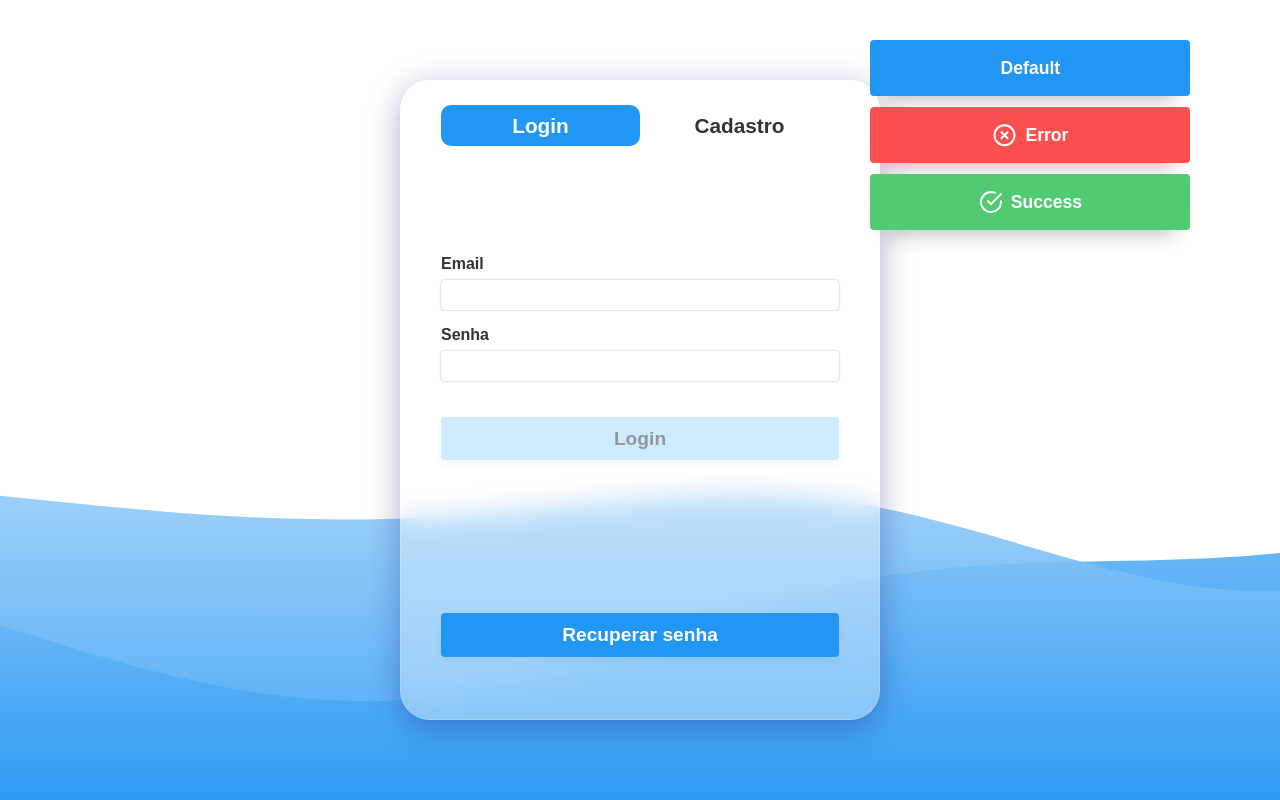
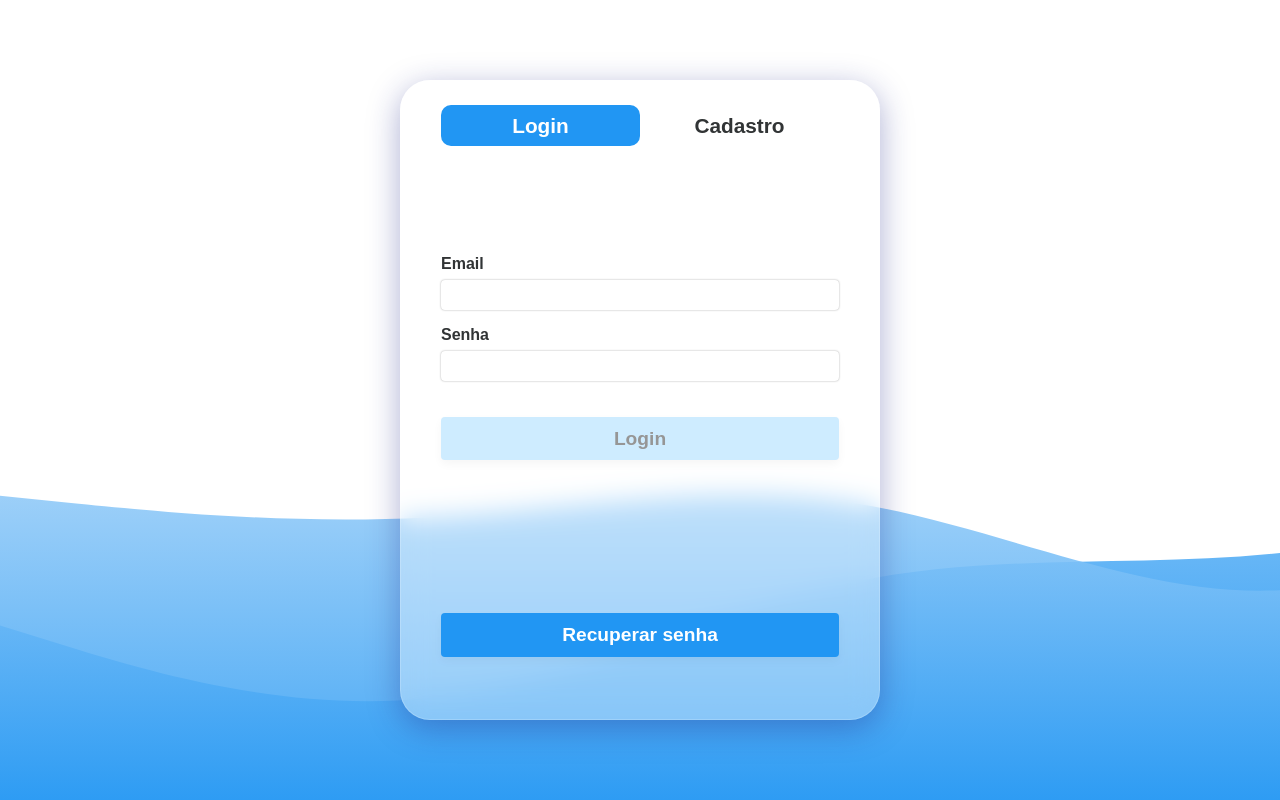
Before and after one commit to araujo21x/chat_react_front, a React (Vite) app: page / in a window 1280 px wide. Built offline with nearby package versions, Linux system fonts and the light colour scheme.

Commit message:
[Feature] Toast add

```diff
--- a/src/components/Toast/ToastContainer/index.tsx
+++ b/src/components/Toast/ToastContainer/index.tsx
@@ -1,21 +1,42 @@
-import { useState } from 'react';
+/* eslint-disable @typescript-eslint/no-unsafe-member-access */
+/* eslint-disable @typescript-eslint/no-unsafe-assignment */
+import { useCallback, useEffect, useState } from 'react';
 import ToastMessage from '../ToastMessage';
 import { Container } from './styles';
+import IToast from '../../../utils/types/event/IToast';
+import { toastEventManager } from '../../../utils/toast';
 
 export default function ToastContainer() {
-	const [messages] = useState([
-		{ id: Math.random(), text: 'Default', type: 'default' },
-		{ id: Math.random(), text: 'Error', type: 'danger' },
-		{ id: Math.random(), text: 'Success', type: 'success' },
-	]);
+	const [messages, setMessages] = useState<IToast[]>([]);
+
+	useEffect(() => {
+		function handlerAddToast(payload: IToast) {
+			setMessages((prevState: IToast[]) => [
+				...prevState,
+				{ id: Math.random(), ...payload },
+			]);
+		}
+
+		toastEventManager.on('addtoast', handlerAddToast);
+
+		return () => {
+			toastEventManager.removeListener('addtoast', handlerAddToast);
+		};
+	}, []);
+
+	const handlerRemoveMessage = useCallback((id: number) => {
+		setMessages((prevState: IToast[]) =>
+			prevState.filter((message: IToast) => message.id !== id)
+		);
+	}, []);
 
 	return (
 		<Container>
 			{messages.map((message) => (
 				<ToastMessage
 					key={message.id}
-					text={message.text}
-					type={message.type as 'default' | 'danger' | 'success'}
+					onRemoveMessage={handlerRemoveMessage}
+					message={message}
 				/>
 			))}
 		</Container>
--- a/src/components/Toast/ToastMessage/index.tsx
+++ b/src/components/Toast/ToastMessage/index.tsx
@@ -1,18 +1,39 @@
 import { Container } from './styles';
 import xCircleIcon from '../../../assets/icons/x-circle.svg';
 import checkCircleIcon from '../../../assets/icons/check-circle.svg';
+import IToast from '../../../utils/types/event/IToast';
+import { useEffect } from 'react';
 
 interface IToastMessage {
-	text: string;
-	type: 'default' | 'danger' | 'success';
+	message: IToast;
+	onRemoveMessage: (id: number) => void;
 }
 
-export default function ToastMessage({ text, type }: IToastMessage) {
+export default function ToastMessage({
+	onRemoveMessage,
+	message,
+}: IToastMessage) {
+	useEffect(() => {
+		const timeoutId = setTimeout(() => {
+			onRemoveMessage(message.id as number);
+		}, message.duration || 5000);
+
+		return () => {
+			clearTimeout(timeoutId);
+		};
+	}, [message, onRemoveMessage]);
+
+	function handlerRemoveToast() {
+		onRemoveMessage(message.id as number);
+	}
+
 	return (
-		<Container type={type}>
-			{type === 'danger' && <img src={xCircleIcon} alt="error" />}
-			{type === 'success' && <img src={checkCircleIcon} alt="success" />}
-			<strong>{text}</strong>
+		<Container type={message.type} onClick={handlerRemoveToast}>
+			{message.type === 'danger' && <img src={xCircleIcon} alt="error" />}
+			{message.type === 'success' && (
+				<img src={checkCircleIcon} alt="success" />
+			)}
+			<strong>{message.text}</strong>
 		</Container>
 	);
 }
--- a/src/components/Toast/ToastMessage/styles.ts
+++ b/src/components/Toast/ToastMessage/styles.ts
@@ -18,9 +18,9 @@ const containerVariants = {
 
 export const Container = styled.div<IContainerProps>`
 	width: 20rem;
-	height: 3.5rem;
-	max-height: 7.5rem;
-	padding: 1rem 2rem;
+	min-height: 5rem;
+	max-height: 12rem;
+	padding: 1.2rem 2rem;
 	background: ${({ theme }) => theme.colors.primary.dark};
 	border-radius: 4px;
 	box-shadow: 0px 20px 20px -16px rgba(0, 0, 0, 0.25);
@@ -30,8 +30,11 @@ export const Container = styled.div<IContainerProps>`
 	${({ type }) => containerVariants[type] || containerVariants.default}
 
 	strong {
+		width: 90%;
+		height: 100%;
 		color: ${({ theme }) => theme.colors.background};
 		font-size: 1.1rem;
+		overflow-wrap: break-word;
 	}
 
 	img {
--- /dev/null
+++ b/src/lib/EventManager.ts
@@ -0,0 +1,35 @@
+type IKey = 'addtoast';
+type IValue<T> = (payload: T) => void;
+
+export default class EventManager<T> {
+	private listeners: Map<IKey, IValue<T>[]>;
+
+	constructor() {
+		this.listeners = new Map<IKey, IValue<T>[]>();
+	}
+
+	public on(event: IKey, listener: IValue<T>): void {
+		if (!this.listeners.has(event)) this.listeners.set(event, []);
+
+		(this.listeners.get(event) as IValue<T>[]).push(listener);
+	}
+
+	public emit(event: IKey, payload: T): void {
+		if (!this.listeners.has(event)) return;
+
+		(this.listeners.get(event) as IValue<T>[]).forEach((listener) => {
+			listener(payload);
+		});
+	}
+
+	public removeListener(event: IKey, listenerToRemove: IValue<T>): void {
+		const listeners = this.listeners.get(event);
+		if (!listeners) return;
+
+		const filteredListeners = listeners.filter(
+			(listener) => listener !== listenerToRemove
+		);
+
+		this.listeners.set(event, filteredListeners);
+	}
+}
--- a/src/pages/Home/Components/Login/useLogin.ts
+++ b/src/pages/Home/Components/Login/useLogin.ts
@@ -2,6 +2,7 @@ import { useState } from 'react';
 import useErrors from '../../../../hook/useErrors';
 import ZodGenericValidation from '../../../../lib/zod/ZodSchemaGeneric';
 import loginService from '../../../../services/LoginService';
+import { toast } from '../../../../utils/toast';
 
 export default function useLogin() {
 	const [email, setEmail] = useState<string>('');
@@ -33,13 +34,13 @@ export default function useLogin() {
 	async function handlerSubmit(event: React.FormEvent<HTMLFormElement>) {
 		setIsLoading(true);
 		event.preventDefault();
-		const teste = await loginService.post({ email, password });
-		if (!teste) {
+		const response = await loginService.post({ email, password });
+		if (!response) {
 			setIsLoading(false);
 			return;
 		}
 
-		alert(teste.token);
+		toast({ text: response.token, type: 'success' });
 		setIsLoading(false);
 	}
 
--- a/src/services/utils/errorRequest.ts
+++ b/src/services/utils/errorRequest.ts
@@ -1,4 +1,5 @@
 import axios, { AxiosError } from 'axios';
+import { toast } from '../../utils/toast';
 
 interface IDataError {
 	errors: string;
@@ -8,11 +9,14 @@ export default function (err: unknown | AxiosError) {
 	if (axios.isAxiosError(err)) {
 		const errorApi = err.response?.data as IDataError;
 		if (!errorApi.errors) {
-			alert(`Error insperado no servidor`);
+			toast({ text: 'Erro insperado no servidor', type: 'danger' });
 		} else {
-			alert(`Error: ${errorApi.errors}`);
+			toast({ text: errorApi.errors, type: 'danger' });
 		}
 	} else {
-		alert(`Error insperado no servidor`);
+		toast({
+			text: 'Erro insperado no servidor',
+			type: 'danger',
+		});
 	}
 }
--- /dev/null
+++ b/src/utils/toast.ts
@@ -0,0 +1,8 @@
+import EventManager from '../lib/EventManager';
+import IToast from './types/event/IToast';
+
+export const toastEventManager = new EventManager<IToast>();
+
+export function toast(payload: IToast) {
+	toastEventManager.emit('addtoast', payload);
+}
--- /dev/null
+++ b/src/utils/types/event/IToast.ts
@@ -0,0 +1,6 @@
+export default interface IToast {
+	id?: number;
+	type: 'default' | 'success' | 'danger';
+	text: string;
+	duration?: number;
+}
```
